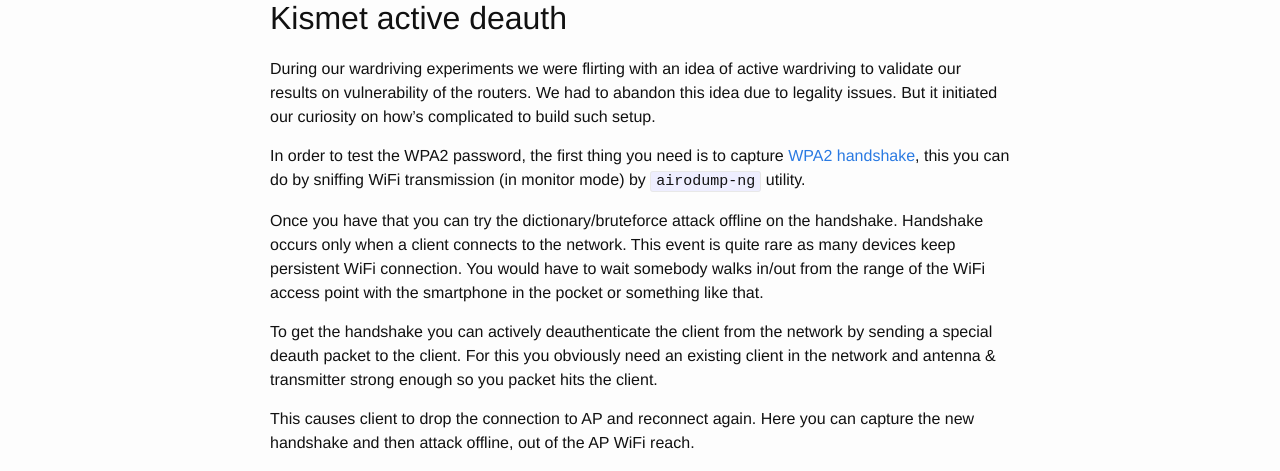
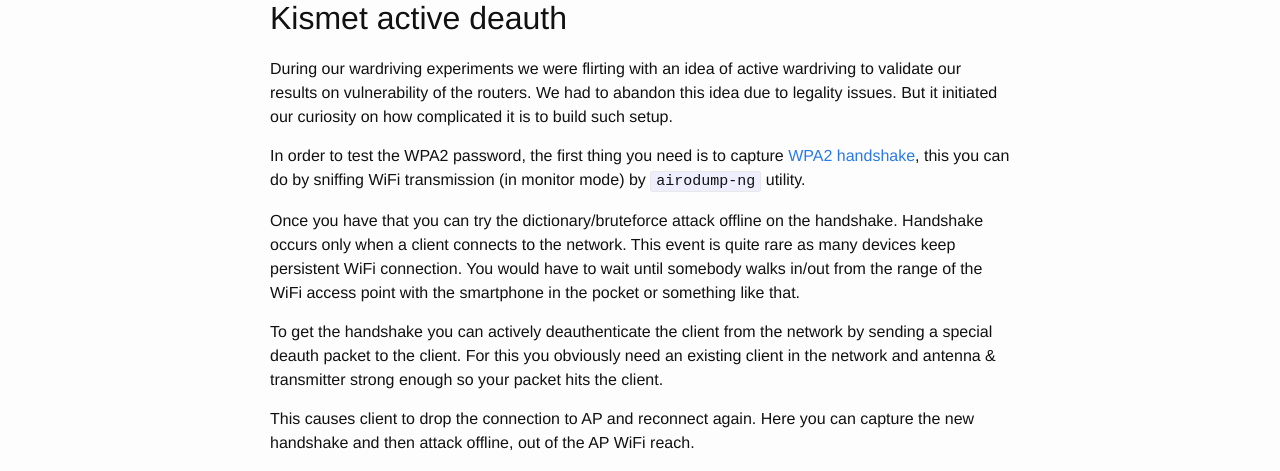
Before and after one commit to yolosec/deadcodeBlog, a Jekyll site: the page built from _posts/2016-11-05-Active-Deauth-Kismet-Wardriving.markdown, in a window 1280 px wide. Shown: the part 287-758 px from the top of the page. Built offline with Jekyll 4.4.1, drawn with Linux system fonts in a browser that asks for light colours.

Commit message:
kismet plugin typos fixed - thank you @avasekova :)

```diff
--- a/_posts/2016-11-05-Active-Deauth-Kismet-Wardriving.markdown
+++ b/_posts/2016-11-05-Active-Deauth-Kismet-Wardriving.markdown
@@ -15,7 +15,7 @@ TL;DR: Actively sniffing WPA2 handshakes during the wardriving with sending deau
 ## Kismet active deauth
 During our wardriving experiments we were flirting with an idea of active wardriving to validate our results
 on vulnerability of the routers. We had to abandon this idea due to legality issues. But it initiated our
-curiosity on how's complicated to build such setup.
+curiosity on how complicated it is to build such setup.
 
 In order to test the WPA2 password, the first thing you need is to capture
 [WPA2 handshake](https://www.aircrack-ng.org/doku.php?id=cracking_wpa), this you can
@@ -23,12 +23,12 @@ do by sniffing WiFi transmission (in monitor mode) by `airodump-ng` utility.
 
 Once you have that you can try the dictionary/bruteforce attack offline on the handshake. Handshake occurs only
 when a client connects to the network. This event is quite rare as many devices keep persistent WiFi connection.
-You would have to wait somebody walks in/out from the range of the WiFi access point with the smartphone in the pocket or
+You would have to wait until somebody walks in/out from the range of the WiFi access point with the smartphone in the pocket or
 something like that.
 
 To get the handshake you can actively deauthenticate the client from the network by sending a special deauth
  packet to the client. For this you obviously need an existing client in the network and antenna & transmitter strong
- enough so you packet hits the client.
+ enough so your packet hits the client.
 
 This causes client to drop the connection to AP and reconnect again. Here you can capture the new handshake and then attack offline,
 out of the AP WiFi reach.
```
